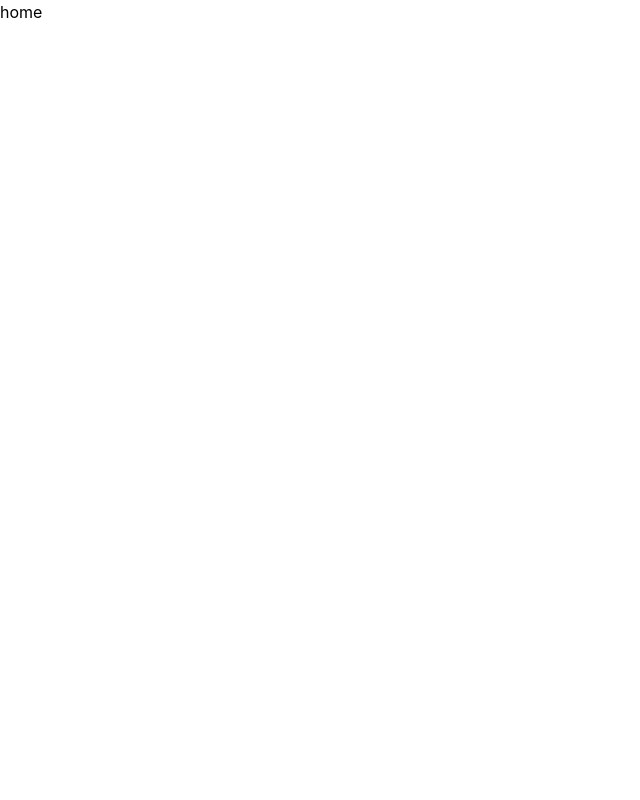
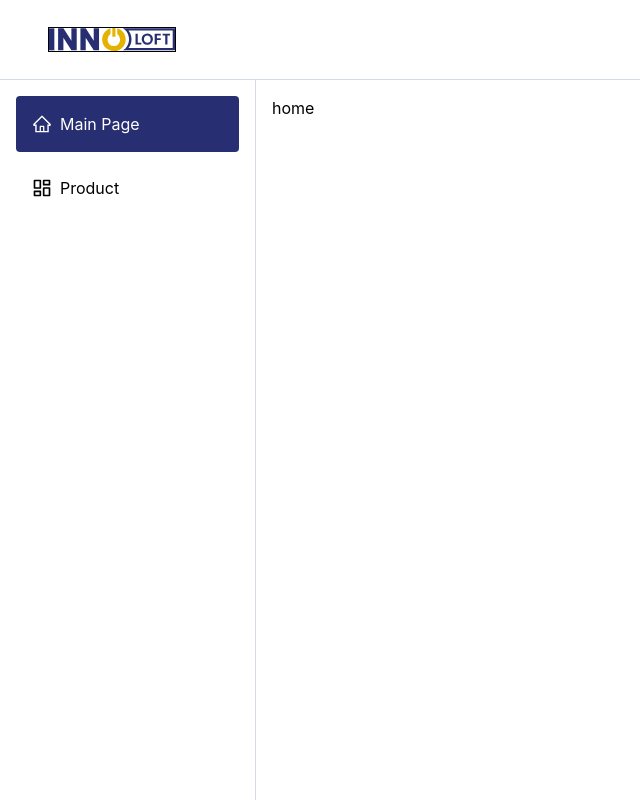
Before and after one commit to mikechao2022/assess_innoloft, a React (Create React App) app: page / in a window 1280 px wide. Shown: the whole page, without its empty margins (0-640 px from the left). Built offline with nearby package versions, Linux system fonts and the light colour scheme.

Commit message:
feat: add navigation and complete layout

```diff
--- a/package.json
+++ b/package.json
@@ -9,6 +9,7 @@
     "@testing-library/user-event": "^13.5.0",
     "react": "^18.2.0",
     "react-dom": "^18.2.0",
+    "react-icons": "^4.11.0",
     "react-redux": "^8.1.3",
     "react-router-dom": "^6.17.0",
     "react-scripts": "5.0.1",
--- /dev/null
+++ b/src/components/header/index.js
@@ -0,0 +1,11 @@
+import React from "react";
+import Logo from "../../assets/logo.svg";
+
+const Header = () => {
+  return (
+    <header className="w-full h-20 flex items-center px-12 border-b border-gray-light bg-white fixed top-0 left-0">
+      <img className="w-32 border" src={Logo} alt="Innoloft" />
+    </header>
+  );
+};
+export default Header;
--- /dev/null
+++ b/src/components/sidebar/index.js
@@ -0,0 +1,32 @@
+import React from "react";
+import { NavigationData } from "../../navigation";
+import { Link } from "react-router-dom";
+import { useLocation } from "react-router-dom";
+
+const Sidebar = () => {
+  const location = useLocation();
+
+  return (
+    <ul className="w-64 h-[calc(100vh-5rem)] border-r border-gray-light p-4">
+      {NavigationData.map((item, index) => (
+        <li
+          key={index}
+          className={`mb-2 rounded hover:bg-primary transition-all ${
+            location.pathname === item.path ? "bg-primary" : ""
+          }`}
+        >
+          <Link
+            className={`flex items-center py-4 px-4 cursor-pointer hover:text-white text-md ${
+              location.pathname === item.path ? "text-white" : ""
+            }`}
+            to={item.path}
+          >
+            {item.icon}
+            <span className="ml-2">{item.title}</span>
+          </Link>
+        </li>
+      ))}
+    </ul>
+  );
+};
+export default Sidebar;
--- a/src/layout/index.js
+++ b/src/layout/index.js
@@ -1,7 +1,15 @@
 import React from "react";
+import Header from "../components/header";
+import Sidebar from "../components/sidebar";
 
 const Layout = ({ children }) => {
-  return <div className="w-full flex flex-col">{children}</div>;
+  return (
+    <div className="w-full flex pt-20">
+      <Header />
+      <Sidebar />
+      <div className="w-[calc(100%-16rem)] p-4">{children}</div>
+    </div>
+  );
 };
 
 export default Layout;
--- /dev/null
+++ b/src/navigation/index.js
@@ -0,0 +1,18 @@
+import React from "react";
+import { AiOutlineHome } from "react-icons/ai";
+import { LuLayoutDashboard } from "react-icons/lu";
+
+export const NavigationData = [
+  {
+    id: 1,
+    title: "Main Page",
+    path: "/",
+    icon: <AiOutlineHome fontSize={20} />,
+  },
+  {
+    id: 1,
+    title: "Product",
+    path: "/product/view",
+    icon: <LuLayoutDashboard fontSize={20} />,
+  },
+];
--- a/tailwind.config.js
+++ b/tailwind.config.js
@@ -2,6 +2,24 @@
 module.exports = {
   content: ["./src/**/*.{js,jsx,ts,tsx}"],
   theme: {
+    screens: {
+      sm: "480px",
+      md: "768px",
+      lg: "976px",
+      xl: "1440px",
+    },
+    colors: {
+      primary: "#272e71",
+      secondary: "#7e5bef",
+      gray: "#ff49db",
+      orange: "#ff7849",
+      green: "#13ce66",
+      yellow: "#ffc82c",
+      "gray-dark": "#273444",
+      gray: "#8492a6",
+      white: "white",
+      "gray-light": "#d3dce6",
+    },
     extend: {},
   },
   plugins: [],
```
Also changed, not shown: 1 other file (tests, documents, lock files or other folders).
